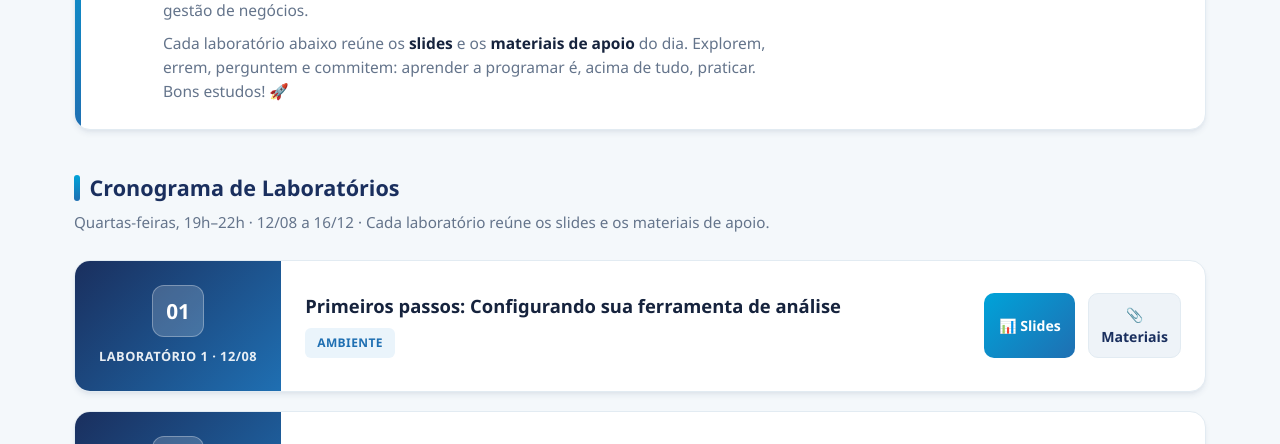
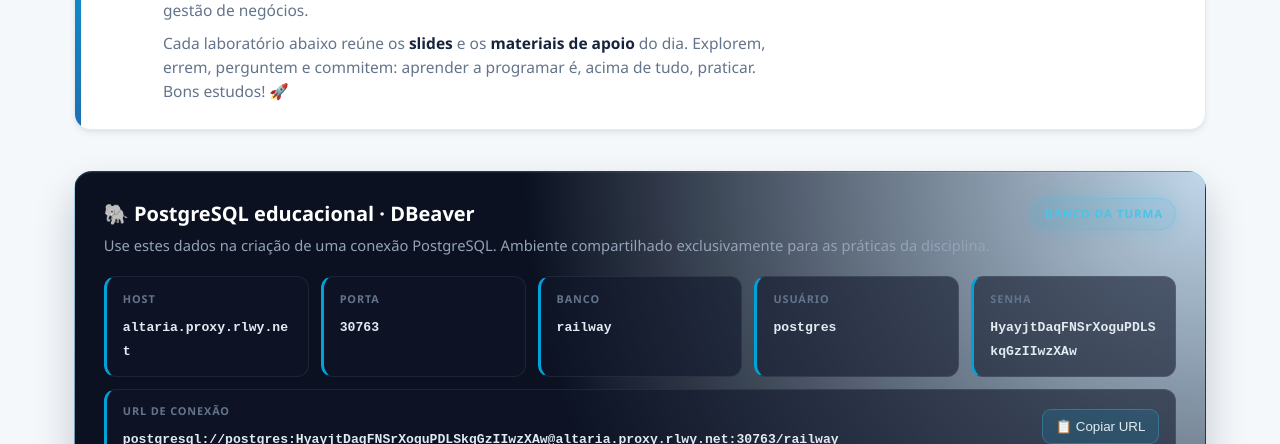
Before and after one commit to afonsolelis/einstein, a website: page index.html in a window 1280 px wide. Shown: the part 508-952 px from the top of the page. Drawn offline with Linux system fonts and the light colour scheme.

Commit message:
Publica conexão educacional do PostgreSQL

```diff
--- a/index.html
+++ b/index.html
@@ -305,6 +305,86 @@
     }
     .welcome p strong { color: var(--ink); }
 
+    /* ---------- Banco PostgreSQL educacional ---------- */
+    .database-access {
+      margin-bottom: 2.6rem;
+      padding: 1.6rem 1.8rem;
+      color: #e2ebf2;
+      background: radial-gradient(circle at 100% 0%, rgba(31, 111, 178, .24), #0b1120 58%);
+      border: 1px solid rgba(75, 196, 232, .24);
+      border-radius: 18px;
+      box-shadow: 0 20px 40px rgba(11, 17, 32, .2), inset 0 1px 0 rgba(255, 255, 255, .06);
+    }
+    .database-access-head {
+      display: flex;
+      align-items: flex-start;
+      justify-content: space-between;
+      gap: 1rem;
+      margin-bottom: 1.2rem;
+    }
+    .database-access h2 { color: #fff; font-size: 1.25rem; }
+    .database-access p { color: #94a3b8; margin-top: .35rem; font-size: .92rem; }
+    .database-badge {
+      flex-shrink: 0;
+      padding: .4rem .75rem;
+      color: #4bc4e8;
+      background: rgba(0, 163, 217, .1);
+      border: 1px solid rgba(75, 196, 232, .3);
+      border-radius: 999px;
+      box-shadow: 0 0 20px rgba(0, 163, 217, .15);
+      font-size: .72rem;
+      font-weight: 800;
+      letter-spacing: .08em;
+      text-transform: uppercase;
+    }
+    .database-fields {
+      display: grid;
+      grid-template-columns: repeat(5, minmax(0, 1fr));
+      gap: .75rem;
+    }
+    .database-field, .database-uri {
+      min-width: 0;
+      padding: .85rem 1rem;
+      background: rgba(15, 23, 42, .6);
+      border: 1px solid rgba(255, 255, 255, .07);
+      border-left: 3px solid #00a3d9;
+      border-radius: 12px;
+    }
+    .database-field span, .database-uri span {
+      display: block;
+      margin-bottom: .3rem;
+      color: #64748b;
+      font-size: .68rem;
+      font-weight: 800;
+      letter-spacing: .08em;
+      text-transform: uppercase;
+    }
+    .database-field code, .database-uri code {
+      color: #e2ebf2;
+      font: 600 .82rem 'Fira Code', 'Courier New', monospace;
+      overflow-wrap: anywhere;
+    }
+    .database-uri {
+      display: flex;
+      align-items: center;
+      justify-content: space-between;
+      gap: 1rem;
+      margin-top: .75rem;
+    }
+    .database-uri-copy { min-width: 0; }
+    .copy-connection {
+      flex-shrink: 0;
+      padding: .55rem .8rem;
+      color: #e2ebf2;
+      background: rgba(0, 163, 217, .16);
+      border: 1px solid rgba(75, 196, 232, .3);
+      border-radius: 9px;
+      font: 700 .78rem inherit;
+      cursor: pointer;
+    }
+    .copy-connection:hover { background: rgba(0, 163, 217, .28); }
+    .copy-connection:focus-visible { outline: 3px solid #4bc4e8; outline-offset: 2px; }
+
     .grid {
       display: grid;
       grid-template-columns: 1fr;
@@ -450,6 +530,10 @@
       .hero .subtitle { font-size: .95rem; }
       .welcome { padding: 1.2rem 1.2rem 1.2rem 1.4rem; gap: .9rem; margin-bottom: 2rem; }
       .welcome h2 { font-size: 1.15rem; }
+      .database-access { padding: 1.2rem; }
+      .database-access-head, .database-uri { align-items: stretch; flex-direction: column; }
+      .database-fields { grid-template-columns: 1fr 1fr; }
+      .copy-connection { width: 100%; }
       .card { flex-direction: column; }
       .card-top { padding: 1.2rem; flex-direction: row; min-width: auto; text-align: left; justify-content: flex-start; gap: 1rem; }
       .card-body { flex-direction: column; align-items: flex-start; gap: 1rem; padding: 1.2rem; }
@@ -501,6 +585,27 @@
           Cada laboratório abaixo reúne os <strong>slides</strong> e os <strong>materiais de apoio</strong> do dia.
           Explorem, errem, perguntem e commitem: aprender a programar é, acima de tudo, praticar. Bons estudos! 🚀
         </p>
+      </div>
+    </section>
+
+    <section class="database-access" aria-labelledby="database-access-title">
+      <div class="database-access-head">
+        <div>
+          <h2 id="database-access-title">🐘 PostgreSQL educacional · DBeaver</h2>
+          <p>Use estes dados na criação de uma conexão PostgreSQL. Ambiente compartilhado exclusivamente para as práticas da disciplina.</p>
+        </div>
+        <span class="database-badge">Banco da turma</span>
+      </div>
+      <div class="database-fields">
+        <div class="database-field"><span>Host</span><code>altaria.proxy.rlwy.net</code></div>
+        <div class="database-field"><span>Porta</span><code>30763</code></div>
+        <div class="database-field"><span>Banco</span><code>railway</code></div>
+        <div class="database-field"><span>Usuário</span><code>postgres</code></div>
+        <div class="database-field"><span>Senha</span><code>HyayjtDaqFNSrXoguPDLSkqGzIIwzXAw</code></div>
+      </div>
+      <div class="database-uri">
+        <div class="database-uri-copy"><span>URL de conexão</span><code id="database-uri">postgresql://postgres:HyayjtDaqFNSrXoguPDLSkqGzIIwzXAw@altaria.proxy.rlwy.net:30763/railway</code></div>
+        <button class="copy-connection" id="copy-database-uri" type="button">📋 Copiar URL</button>
       </div>
     </section>
 
@@ -586,6 +691,23 @@
       </article>`;
     }).join("");
 
+    const databaseUri = document.getElementById("database-uri");
+    const copyDatabaseUri = document.getElementById("copy-database-uri");
+    copyDatabaseUri.addEventListener("click", async () => {
+      const original = copyDatabaseUri.textContent;
+      try {
+        await navigator.clipboard.writeText(databaseUri.textContent);
+        copyDatabaseUri.textContent = "Copiado ✓";
+      } catch (error) {
+        const range = document.createRange();
+        range.selectNodeContents(databaseUri);
+        window.getSelection().removeAllRanges();
+        window.getSelection().addRange(range);
+        copyDatabaseUri.textContent = "URL selecionada";
+      }
+      window.setTimeout(() => { copyDatabaseUri.textContent = original; }, 1800);
+    });
+
     /* QR ampliado: o link continua válido sem JS; com JS, o clique abre a lupa. */
     const qrTrigger = document.getElementById("qr-trigger");
     const qrModal = document.getElementById("qr-modal");
```
Also changed, not shown: tests/e2e/aula-03.spec.js (+11 -0 lines).
